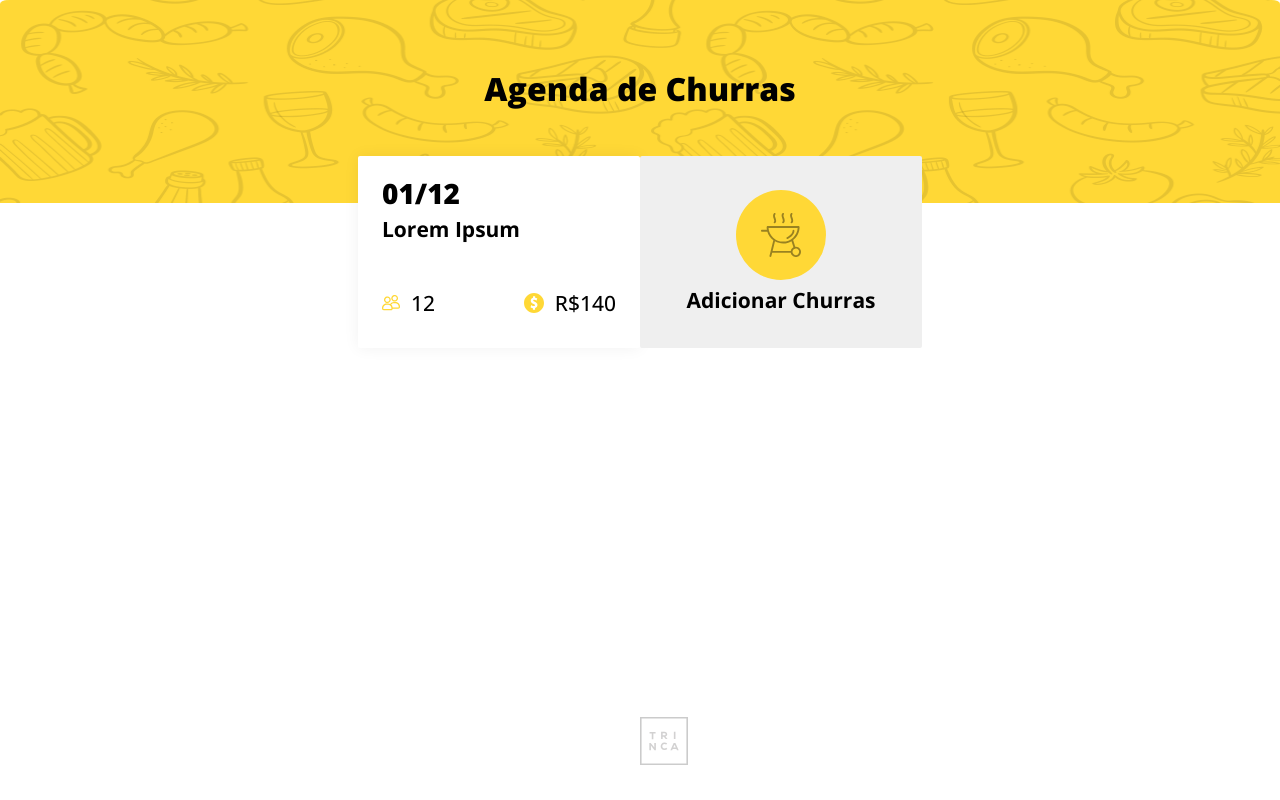
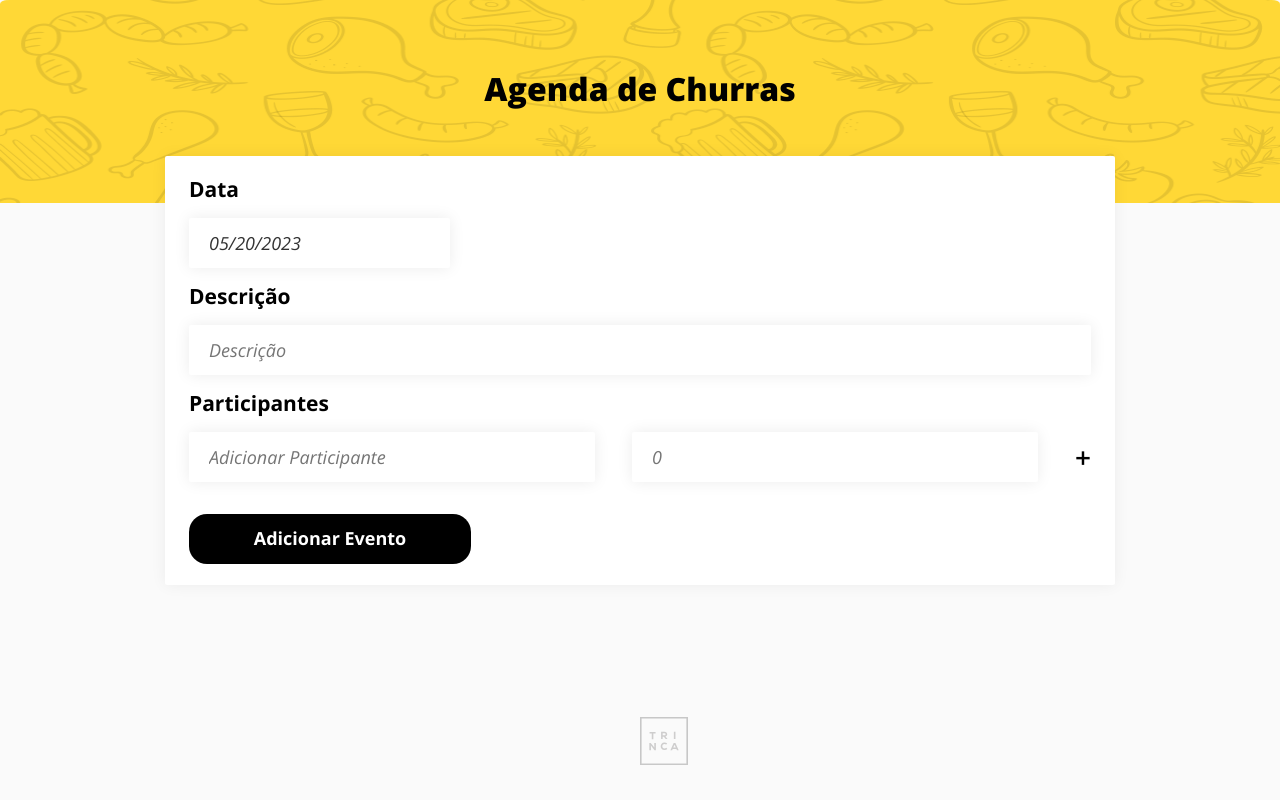
Before and after one commit to paulohfev/barbeque-event-scheduling-app, a React (Create React App) app: page /criar-evento in a window 1280 px wide. Built offline with nearby package versions, Linux system fonts and the light colour scheme.

Commit message:
Criar pagina CriarEvento, adicionar router e react-date-picker

```diff
--- a/docker-compose.yml
+++ b/docker-compose.yml
@@ -7,8 +7,6 @@ services:
     build:
       context: .
       target: development
-      args:
-       - REACT_APP_API_URL=${REACT_APP_API_URL}
     volumes:
       - ./src:/app/src
     stdin_open: true
--- a/package.json
+++ b/package.json
@@ -10,8 +10,11 @@
     "@types/node": "^16.18.31",
     "@types/react": "^18.2.6",
     "@types/react-dom": "^18.2.4",
+    "classnames": "^2.3.2",
     "react": "^18.2.0",
+    "react-datepicker": "^4.11.0",
     "react-dom": "^18.2.0",
+    "react-router-dom": "^6.11.2",
     "react-scripts": "5.0.1",
     "sass": "^1.62.1",
     "typescript": "^4.9.5",
@@ -41,5 +44,8 @@
       "last 1 firefox version",
       "last 1 safari version"
     ]
+  },
+  "devDependencies": {
+    "@types/react-datepicker": "^4.11.2"
   }
 }
--- a/src/App.tsx
+++ /dev/null
@@ -1,8 +0,0 @@
-import React from 'react';
-import PaginaChurrasLista from './paginas/PaginaChurrasLista';
-
-const App: React.FC = () => {
-  return <PaginaChurrasLista />;
-}
-
-export default App;
--- a/src/layouts/PaginaLayoutWrapper/PaginaLayoutWrapper.module.scss
+++ b/src/layouts/PaginaLayoutWrapper/PaginaLayoutWrapper.module.scss
@@ -1,4 +1,5 @@
 .wrapper {
+  background-color: var(--branco-secundario);
   background-image: url('../../assets/imagens/tela-fundo-churrasco.png');
   background-repeat: no-repeat;
   background-size: 100% 203px;
--- a/src/paginas/PaginaChurrasLista/PaginaChurrascoLista.module.scss
+++ b/src/paginas/PaginaChurrasLista/PaginaChurrascoLista.module.scss
@@ -1,6 +1,10 @@
 .container {
   display: flex;
   justify-content: center;
+}
+
+.link {
+  text-decoration: none;
 }
 
 .botao-adicionar-churrasco {
--- a/src/paginas/PaginaChurrasLista/index.tsx
+++ b/src/paginas/PaginaChurrasLista/index.tsx
@@ -3,6 +3,7 @@ import { ReactComponent as IconeChurrasco } from '../../assets/icones/churrasco-
 import ItemAgendado from '../../componentes/ItemAgendado';
 import PaginaLayoutWrapper from '../../layouts/PaginaLayoutWrapper';
 import styles from './PaginaChurrascoLista.module.scss';
+import { Link } from 'react-router-dom';
 
 const PaginaChurrasLista: React.FC = () => {
   return (
@@ -10,6 +11,7 @@ const PaginaChurrasLista: React.FC = () => {
       <div className={styles['container']}>
         <ItemAgendado />
 
+        <Link to="/criar-evento" className={styles['link']}>
           <button className={styles['botao-adicionar-churrasco']}>
             <div className={styles['botao-icone-wrapper']}>
               <IconeChurrasco />
@@ -17,6 +19,7 @@ const PaginaChurrasLista: React.FC = () => {
 
             <span className={styles['botao-texto']}>Adicionar Churras</span>
           </button>
+        </Link>
       </div>
     </PaginaLayoutWrapper>
   )
--- /dev/null
+++ b/src/paginas/PaginaCriarEvento/PaginaCriarEvento.module.scss
@@ -0,0 +1,103 @@
+.container {
+  background-color: var(--branco-primario);
+  border-radius: 2px;
+  box-shadow: 0px 0px 16px rgba(0, 0, 0, 0.06);
+  padding: 21px 24px;
+  margin: 0 auto;
+  max-width: 950px;
+}
+
+.formulario {
+  display: flex;
+  flex-direction: column;
+
+  .rotulo {
+    font-size: 21px;
+    font-weight: 700;
+    line-height: 25px;
+    margin-bottom: 16px;
+  }
+
+  .campo {
+    background-color: var(--branco-primario);
+    border: 0;
+    border-radius: 2px;
+    box-shadow: 0px 0px 16px rgba(0, 0, 0, 0.08);
+    color: rgba(0, 0, 0, 0.8);
+    font-size: 18px;
+    font-style: italic;
+    font-weight: 400;
+    height: 50px;
+    line-height: 21px;
+    margin-bottom: 16px;
+    padding: 0 20px;
+  }
+
+  .campo.campo-participantes {
+    margin-bottom: 0;
+    width: 45%;
+  }
+
+  .container-campo-participantes {
+    align-items: center;
+    display: flex;
+    justify-content: space-between;
+    margin-bottom: 16px;
+  }
+
+  .adicionar-participante {
+    cursor: pointer;
+    font-size: 28px;
+    font-weight: 600;
+  }
+
+  .botao-envio {
+    background-color: var(--preto-primario);
+    border: 0;
+    border-radius: 18px;
+    color: var(--branco-primario);
+    cursor: pointer;
+    font-size: 18px;
+    font-weight: 700;
+    height: 50px;
+    line-height: 21px;
+    width: 282px;
+  }
+}
+
+.lista-participantes-adicionados {
+  margin-bottom: 16px;
+
+  .container-item-texto {
+    display: flex;
+  }
+
+  .container-item-participante {
+    align-items: center;
+    border-bottom: 1px solid var(--amarelo-secundario);
+    display: flex;
+    justify-content: space-between;
+    padding-bottom: 10px;
+
+    .item-participante-texto {
+      font-size: 21px;
+      font-weight: 700;
+      margin: 0;
+    }
+
+    .item-participante-texto:not(:last-of-type) {
+      margin-right: 10px;
+    }
+
+    .remover-item-participante {
+      color: var(--vermelho-primario);
+      cursor: pointer;
+      font-size: 21px;
+      font-weight: 700;
+    }
+  }
+
+  .container-item-participante:not(:last-of-type) {
+    margin-bottom: 16px;
+  }
+}
--- /dev/null
+++ b/src/paginas/PaginaCriarEvento/index.tsx
@@ -0,0 +1,105 @@
+import React, { useState } from 'react';
+import DatePicker from "react-datepicker";
+import classNames from 'classnames';
+import PaginaLayoutWrapper from '../../layouts/PaginaLayoutWrapper';
+import { formatarParaMoeda } from '../../utilidades/conteudo';
+import styles from './PaginaCriarEvento.module.scss';
+
+type ItemParticipante = {
+  nome: string;
+  valor: string;
+}
+
+const PaginaCriarEvento: React.FC = () => {
+  const [valorDescricao, setValorDescricao] = useState('');
+  const [valorData, setValorData] = useState(new Date());
+  const [valorParticipante, setValorParticipante] = useState('');
+  const [valorDinheiroParticipante, setValorDinheiroParticipante] = useState('');
+  const [participantes, setParticipantes] = useState<ItemParticipante[]>([]);
+
+  const adicionarItemLista = () => {
+    const itemParticipante = {
+      nome: valorParticipante,
+      valor: valorDinheiroParticipante,
+    };
+
+    setParticipantes((prevState) => [...prevState, itemParticipante]);
+    setValorParticipante('');
+    setValorDinheiroParticipante('')
+  };
+
+  const removerItemLista = (id: number) => {
+    const participantesFiltrados =
+      participantes.filter((part: ItemParticipante) => id !== participantes.indexOf(part));
+
+    setParticipantes(participantesFiltrados);
+  };
+
+  const renderizarParticipantesAdicionados = () => {
+    return participantes.map((participante, index) => {
+      return (
+        <div className={styles['container-item-participante']} key={index}>
+          <div className={styles['container-item-texto']}>
+            <p className={styles['item-participante-texto']}>{participante.nome}</p>
+            <p className={styles['item-participante-texto']}>{formatarParaMoeda(participante.valor)}</p>
+          </div>
+
+          <span className={styles['remover-item-participante']} onClick={() => removerItemLista(index)}>
+            x
+          </span>
+        </div>
+      );
+    });
+  };
+
+  const enviarFormulario = (event: React.FormEvent<HTMLFormElement>) => {
+    event.preventDefault();
+  };
+
+  return (
+    <PaginaLayoutWrapper>
+      <div className={styles['container']}>
+        <form className={styles['formulario']} onSubmit={(e) => enviarFormulario(e)}>
+          <label className={styles['rotulo']}>Data</label>
+          <DatePicker className={styles['campo']} selected={valorData} onChange={(data: Date) => setValorData(data)} />
+
+          <label className={styles['rotulo']}>Descrição</label>
+          <input
+            className={styles['campo']}
+            onChange={(e) => setValorDescricao(e.target.value)}
+            placeholder="Descrição"
+            type="text"
+            value={valorDescricao}
+          />
+
+          <label className={styles['rotulo']}>Participantes</label>
+          <div className={styles['container-campo-participantes']}>
+            <input
+              className={classNames(styles['campo'], styles['campo-participantes'])}
+              onChange={(e) => setValorParticipante(e.target.value)}
+              placeholder="Adicionar Participante"
+              type="text"
+              value={valorParticipante}
+            />
+            <input
+              className={classNames(styles['campo'], styles['campo-participantes'])}
+              onChange={(e) => setValorDinheiroParticipante(e.target.value)}
+              placeholder="0"
+              type="number"
+              value={valorDinheiroParticipante}
+            />
+            <span className={styles['adicionar-participante']} onClick={() => adicionarItemLista()}>+</span>
+          </div>
+
+          <div className={styles['lista-participantes-adicionados']}>
+            {renderizarParticipantesAdicionados()}
+          </div>
+
+          <button className={styles['botao-envio']} type="submit">Adicionar Evento</button>
+        </form>
+      </div>
+    </PaginaLayoutWrapper>
+  )
+};
+
+export default PaginaCriarEvento;
--- /dev/null
+++ b/src/router/index.tsx
@@ -0,0 +1,13 @@
+import PaginaChurrasLista from "../paginas/PaginaChurrasLista";
+import PaginaCriarEvento from "../paginas/PaginaCriarEvento";
+
+export const routesConfig = [
+  {
+    path: "/",
+    element: <PaginaChurrasLista />,
+  },
+  {
+    path: "/criar-evento",
+    element: <PaginaCriarEvento />,
+  }
+];
--- a/src/styles/cores.css
+++ b/src/styles/cores.css
@@ -1,4 +1,11 @@
 :root {
   --amarelo-primario: #FFD836;
+  --amarelo-secundario: #E5C231;
+
   --branco-primario: #ffffff;
+  --branco-secundario: #FAFAFA;
+
+  --preto-primario: #000000;
+
+  --vermelho-primario: red;
 }
--- /dev/null
+++ b/src/utilidades/conteudo.ts
@@ -0,0 +1,8 @@
+export const formatarParaMoeda = (valor: string) => {
+  const valorNumero = Number(valor);
+  const resultado = new Intl.NumberFormat('pt-BR', {
+    style: 'currency',
+    currency: 'BRL',
+  });
+  return resultado.format(valorNumero);
+};
```
Also changed, not shown: src/index.tsx (+6 -3 lines), 1 other file (tests, documents, lock files or other folders). Lines whose indentation alone changed are shown as unchanged.
